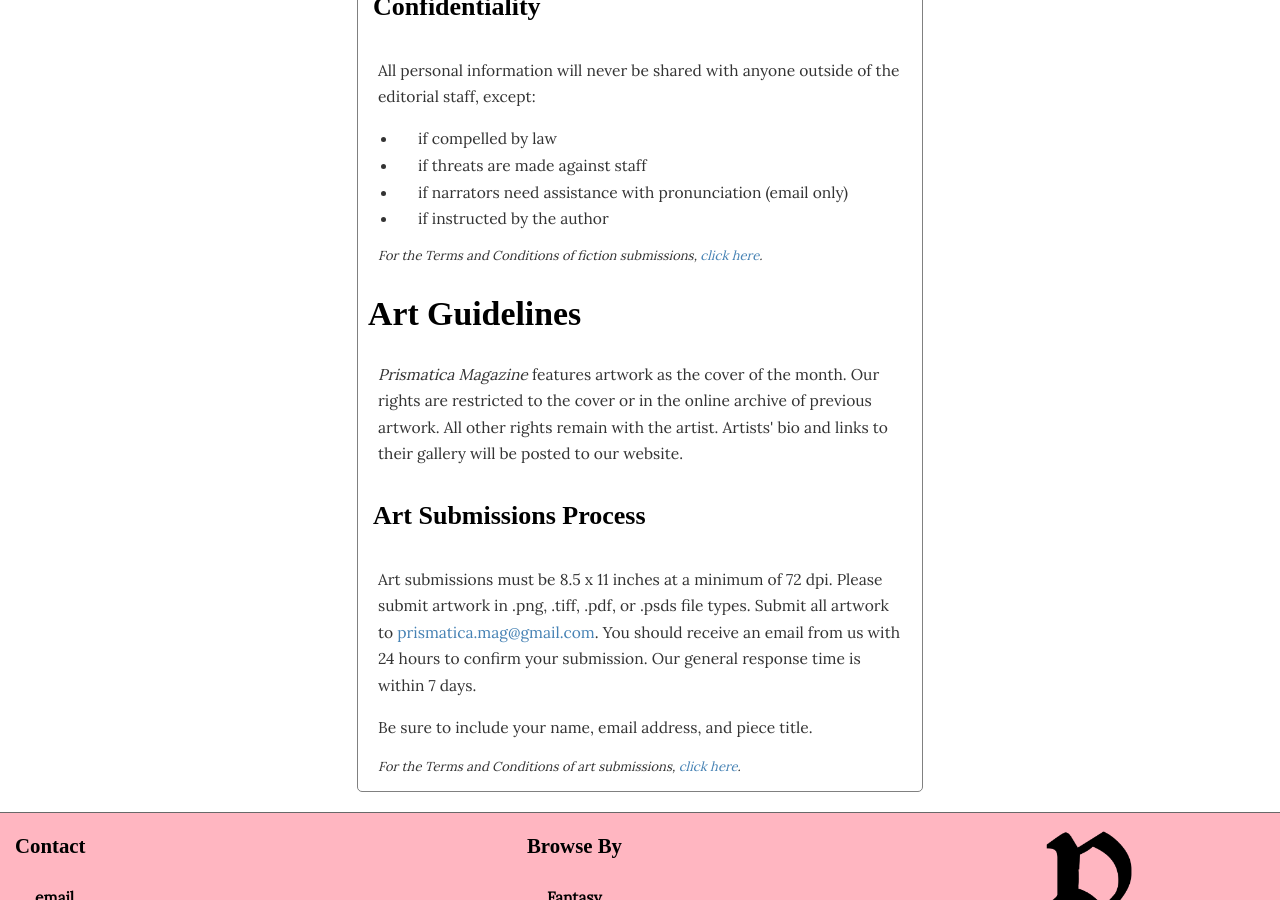
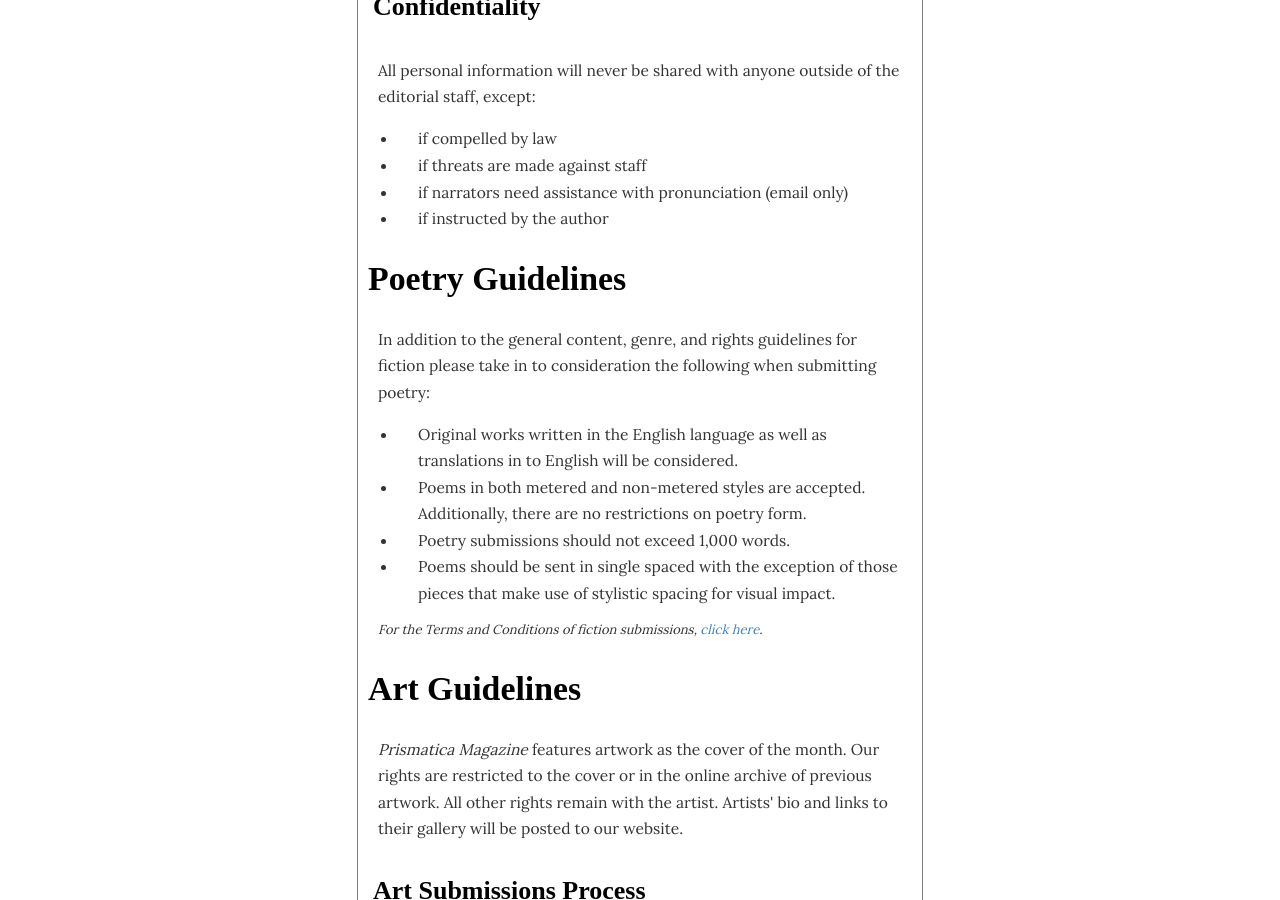
Before and after one commit to lazyadventurerpublishing/prismatica, a Jekyll site: the page built from submissions.html, in a window 1280 px wide and 900 px high, scrolled down 1369 px. Built offline with Jekyll 4.4.1, drawn with Linux system fonts in a browser that asks for light colours; some web fonts are replaced; comment, search, counter and statistics services are not loaded.

Commit message:
Update submissions.html

```diff
--- a/submissions.html
+++ b/submissions.html
@@ -27,6 +27,14 @@ title: Submissions
       <li>if narrators need assistance with pronunciation (email only)</li>
       <li>if instructed by the author</li>
    </ul>
+   <h2>Poetry Guidelines</h2>
+   <p>In addition to the general content, genre, and rights guidelines for fiction please take in to consideration the following when submitting poetry:</p>
+   <ul>
+      <li>Original works written in the English language as well as translations in to English will be considered.</li>
+      <li>Poems in both metered and non-metered styles are accepted. Additionally, there are no restrictions on poetry form.</li>
+      <li>Poetry submissions should not exceed 1,000 words.</li>
+      <li>Poems should be sent in single spaced with the exception of those pieces that make use of stylistic spacing for visual impact.</li>
+   </ul>
    <p class="termsandconditions"><i>For the Terms and Conditions of fiction submissions, <a href="http://prismaticamagazine.com/terms-and-conditions-of-fiction">click here</a>.</i></p>
    <h2>Art Guidelines</h2>
    <p><i>Prismatica Magazine</i> features artwork as the cover of the month. Our rights are restricted to the cover or in the online archive of previous artwork. All other rights remain with the artist. Artists' bio and links to their gallery will be posted to our website.</p>
```
